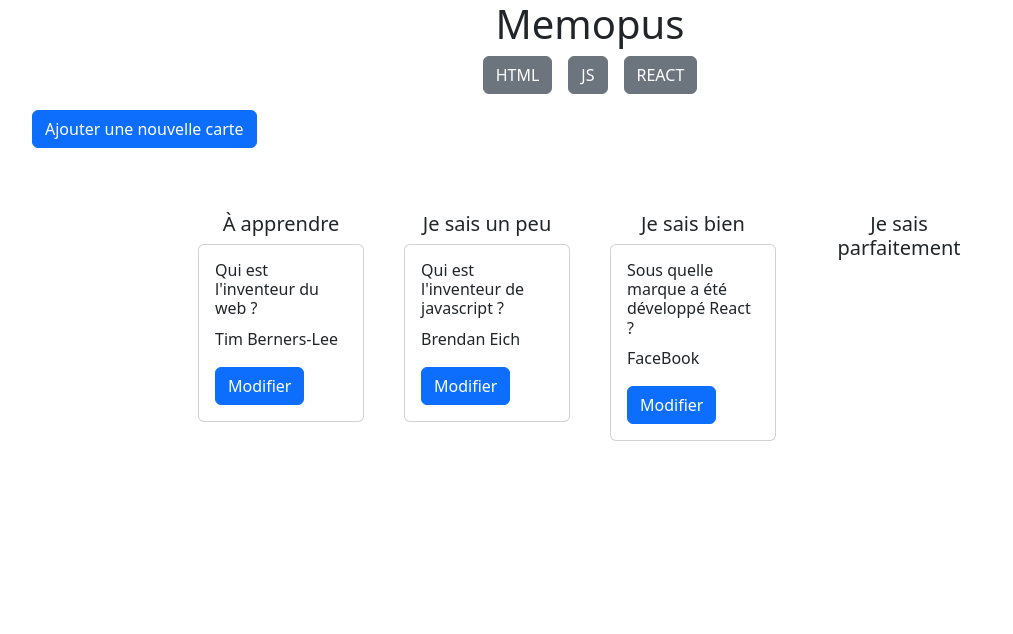
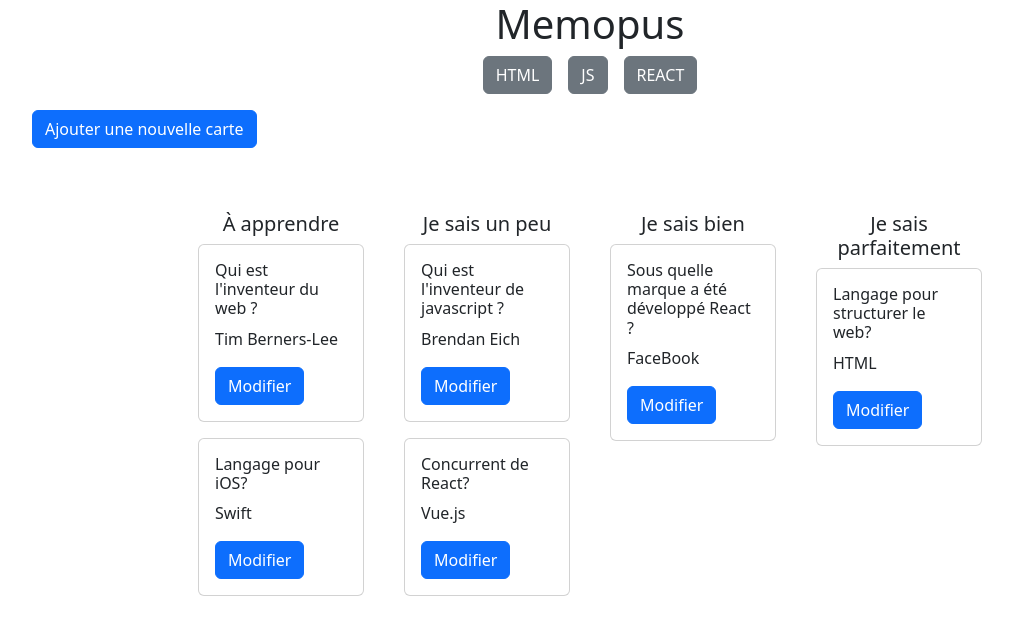
Before and after one commit to GAUTIERSebastien/like_memopus, a React (Create React App) app: page / in a window 1280 px wide. Shown: the top 634 px of the page, without its empty margins (50-1063 px from the left). Built offline with nearby package versions, Linux system fonts and the light colour scheme; data requests are answered from the project's data file.

Commit message:
Create => Card ok

```diff
--- a/db.json
+++ b/db.json
@@ -76,10 +76,28 @@
       "tid": 586
     },
     {
-      "question": "Test",
-      "answer": "Réponse Test",
-      "tid": 724,
-      "id": 34
+      "id": 44,
+      "question": "Langage pour iOS?",
+      "answer": "Swift",
+      "column": 1,
+      "selected": false,
+      "tid": 835
+    },
+    {
+      "id": 55,
+      "question": "Concurrent de React?",
+      "answer": "Vue.js",
+      "column": 2,
+      "selected": false,
+      "tid": 907
+    },
+    {
+      "id": 66,
+      "question": "Langage pour structurer le web?",
+      "answer": "HTML",
+      "column": 4,
+      "selected": false,
+      "tid": 122
     }
   ]
 }
--- a/src/components/CreateCardForm.tsx
+++ b/src/components/CreateCardForm.tsx
@@ -8,8 +8,14 @@ const CreateCardForm = ({ onCardCreated, terms }: any) => {
 
   const handleSubmit = (e: React.FormEvent) => {
     e.preventDefault();
-    const newCard = { question, answer, tid: selectedTerm };
-    JsonCards.createCard(newCard).then((card: any) => {
+    const newCard = {
+      question,
+      answer,
+      tid: parseInt(selectedTerm),
+      column: 1,
+      selected: false,
+    };
+    JsonCards.createCard(newCard).then((card) => {
       setQuestion("");
       setAnswer("");
       onCardCreated(card);
```
Also changed, not shown: copy_db.json (+24 -0 lines).
